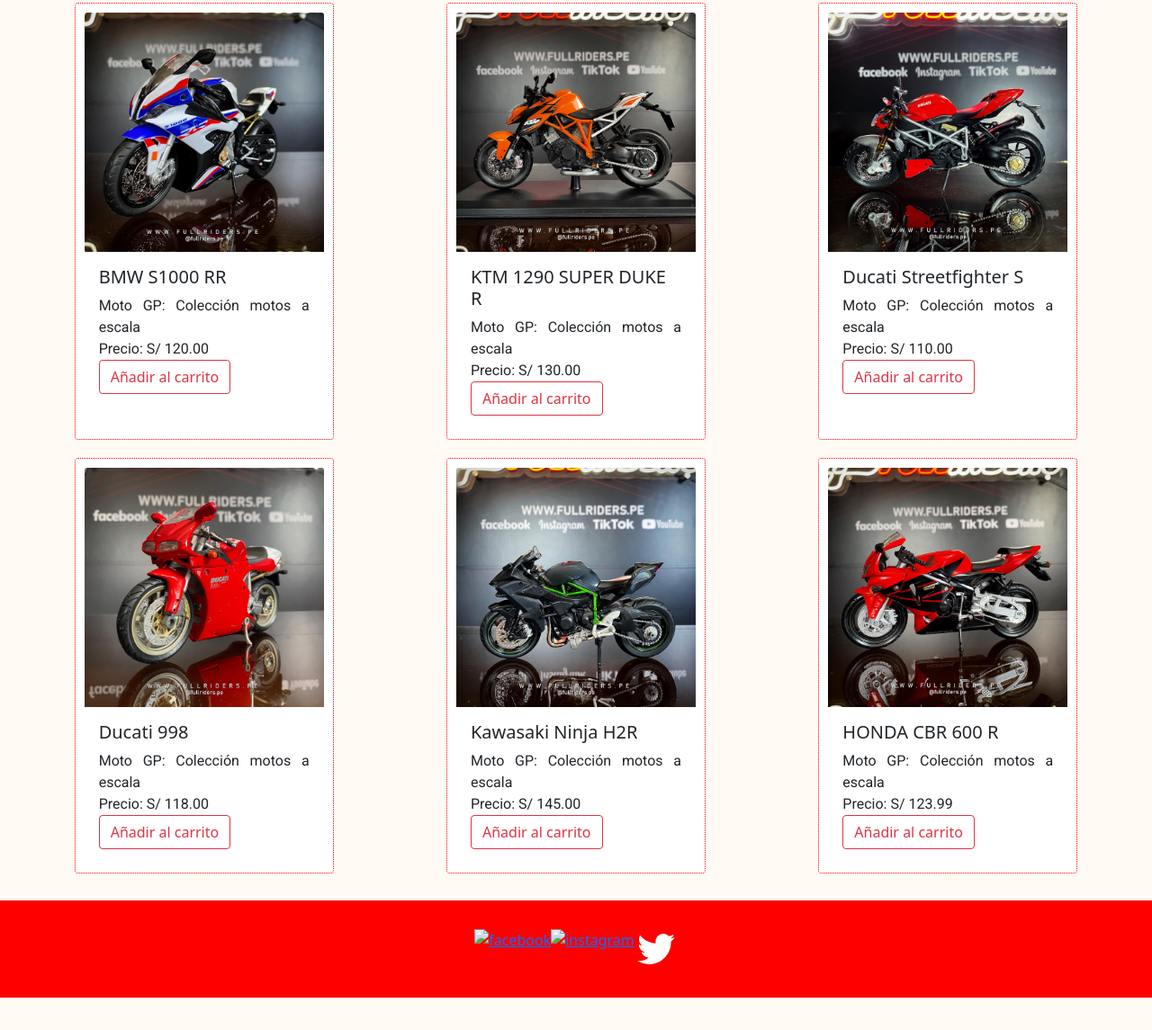
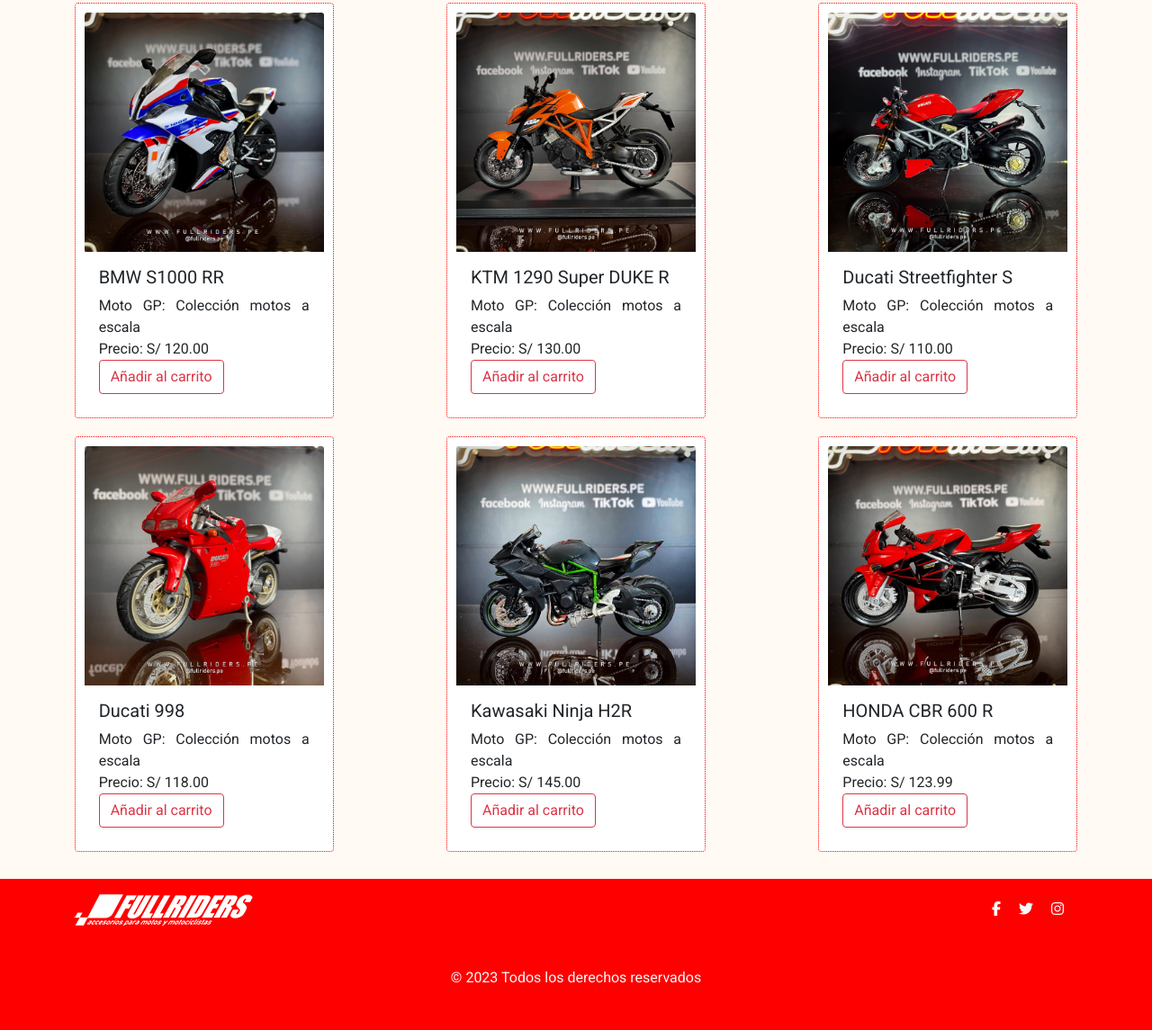
Before and after one commit to jhonyrrh/motoscoleccion, a plain HTML site: page pages/ventas.html in a window 1280 px wide. Shown: the part 265-1410 px from the top of the page at 90% size. Before the commit the page ends 1374 px from the top, so only its background shows below. Drawn offline with nearby package versions, Linux system fonts and the light colour scheme.

Commit message:
entrega final jhony roncal - motos coleccion

```diff
--- a/pages/ventas.html
+++ b/pages/ventas.html
@@ -7,6 +7,7 @@
     <meta name="description" content="Encuentra la moto a escala perfecta para ti en nuestra tienda online. Tenemos una amplia selección de modelos de motos de Moto GP y venta de motos a escala. ¡Haz tu pedido ahora!">
     <meta name="keywords" content="Venta de motos alta cilindrada, Honda CBR 600, Kawasaki, Benelli, Ducati, Motos en oferta, Moto GP a escala, Motos coleccionables, Motos en Perú">
     <link href="https://cdn.jsdelivr.net/npm/bootstrap@5.0.2/dist/css/bootstrap.min.css" rel="stylesheet" integrity="sha384-EVSTQN3/azprG1Anm3QDgpJLIm9Nao0Yz1ztcQTwFspd3yD65VohhpuuCOmLASjC" crossorigin="anonymous">
+    <link rel="stylesheet" href="https://cdnjs.cloudflare.com/ajax/libs/animate.css/4.1.1/animate.min.css">
     <link rel="stylesheet" href="../style/sass.css">
     <script src="https://kit.fontawesome.com/aa69e32c8d.js" crossorigin="anonymous"></script>
     <title>FULL RIDERS - Venta de Motos GP a escala </title>
@@ -18,7 +19,7 @@
         <nav class="navbar navbar-expand-lg navbar-light bg-light">
             <div class="container-fluid">
                 <a class="navbar-brand" href="../index.html">
-                  <img src="../images/logo.webp" alt="logo full riders" width="60" height="40">
+                  <img class="imgLogo" src="../images/logo.png" alt="logo full riders" width="60" height="40">
                 </a>
               <button class="navbar-toggler" type="button" data-bs-toggle="collapse" data-bs-target="#navbarSupportedContent" aria-controls="navbarSupportedContent" aria-expanded="false" aria-label="Toggle navigation">
                 <span class="navbar-toggler-icon"></span>
@@ -42,7 +43,7 @@
                   </li>
                   <li class="nav-item"><a class="nav-link px-2" href="https://www.facebook.com/" target="_blank"> <i class="fa-brands fa-facebook-f" style="color: #ff0000;"></i></a></li>
                   <li class="nav-item"><a class="nav-link px-2" href="https://www.instagram.com/" target="_blank"> <i class="fa-brands fa-instagram" style="color: #ff0000;"></i></a></li>
-
+                  <li class="nav-item"><a class="nav-link px-2" href="https://www.twitter.com/" target="_blank"> <i class="fa-brands fa-twitter" style="color: #ff0000;"></i></a></li>
                 </ul>
                 <form class="d-flex">
                   <input class="form-control me-2" type="search" placeholder="Que moto buscas?" aria-label="Search">
@@ -54,63 +55,63 @@
     </header>
 
     <main>
-        <div class="titulo">
-            <h1>LLÉVATE LAS MEJORES MOTOS DE MOTOGP™ </h1>
+        <div class="titulo text-center text-md-end">
+            <h1 class="animate__animated animate__fadeInDown">LLÉVATE LAS MEJORES MOTOS DE MOTOGP™ </h1>
             <h2>Variedad de modelos a escala real de MOTOGP™</h2>
         </div>
     </main>
 
 
     <section class="tienda">
-      <div class="card bordes" style="width: 18rem;">
-        <img src="../images/bmw-s1000.jpg" class="card-img-top" alt="bmw s1000">
+      <div class="card bordes">
+        <img src="../images/bmw-s1000.jpg" class="card-img-top" alt="moto bmw s1000">
         <div class="card-body">
-          <h5 class="card-title">BMW S1000 RR</h5>
+          <h3 class="card-title">BMW S1000 RR</h3>
           <p class="card-text textCard">Moto GP: Colección motos a escala</p>
           <p class="card-text textCard">Precio: S/ 120.00</p>
           <a href="#" class="btn btn-outline-danger">Añadir al carrito</a>
         </div>
       </div>
-      <div class="card bordes" style="width: 18rem;">
-        <img src="../images/ktm.jpg" class="card-img-top" alt="KTM">
+      <div class="card bordes">
+        <img src="../images/ktm.jpg" class="card-img-top" alt="moto KTM">
         <div class="card-body">
-          <h5 class="card-title">KTM 1290 SUPER DUKE R</h5>
+          <h3 class="card-title">KTM 1290 Super DUKE R</h3>
           <p class="card-text textCard">Moto GP: Colección motos a escala</p>
           <p class="card-text textCard">Precio: S/ 130.00</p>
           <a href="#" class="btn btn-outline-danger">Añadir al carrito</a>
         </div>
       </div>
-      <div class="card bordes" style="width: 18rem;">
-        <img src="../images/ducati-street.jpg" class="card-img-top" alt="Ducati Street">
+      <div class="card bordes">
+        <img src="../images/ducati-street.jpg" class="card-img-top" alt="moto Ducati Street">
         <div class="card-body">
-          <h5 class="card-title">Ducati Streetfighter S</h5>
+          <h3 class="card-title">Ducati Streetfighter S</h3>
           <p class="card-text textCard">Moto GP: Colección motos a escala</p>
           <p class="card-text textCard">Precio: S/ 110.00</p>
           <a href="#" class="btn btn-outline-danger">Añadir al carrito</a>
         </div>
       </div>
-      <div class="card bordes" style="width: 18rem;">
-        <img src="../images/ducati.jpg" class="card-img-top" alt="Ducati">
+      <div class="card bordes">
+        <img src="../images/ducati.jpg" class="card-img-top" alt="moto Ducati">
         <div class="card-body">
-          <h5 class="card-title">Ducati 998</h5>
+          <h3 class="card-title">Ducati 998</h3>
           <p class="card-text textCard">Moto GP: Colección motos a escala</p>
           <p class="card-text textCard">Precio: S/ 118.00</p>
           <a href="#" class="btn btn-outline-danger">Añadir al carrito</a>
         </div>
       </div>
-      <div class="card bordes" style="width: 18rem;">
-        <img src="../images/h2r.jpg" class="card-img-top" alt="Kawasaki H2R">
+      <div class="card bordes">
+        <img src="../images/h2r.jpg" class="card-img-top" alt="moto Kawasaki H2R">
         <div class="card-body">
-          <h5 class="card-title">Kawasaki Ninja H2R</h5>
+          <h3 class="card-title">Kawasaki Ninja H2R</h3>
           <p class="card-text textCard">Moto GP: Colección motos a escala</p>
           <p class="card-text textCard">Precio: S/ 145.00</p>
           <a href="#" class="btn btn-outline-danger">Añadir al carrito</a>
         </div>
       </div>
-      <div class="card bordes" style="width: 18rem;">
-        <img src="../images/hondacbr.jpg" class="card-img-top" alt="Honda CBR">
+      <div class="card bordes">
+        <img src="../images/hondacbr.jpg" class="card-img-top" alt="moto Honda CBR">
         <div class="card-body">
-          <h5 class="card-title">HONDA CBR 600 R</h5>
+          <h3 class="card-title">HONDA CBR 600 R</h3>
           <p class="card-text textCard">Moto GP: Colección motos a escala</p>
           <p class="card-text textCard">Precio: S/ 123.99</p>
           <a href="#" class="btn btn-outline-danger">Añadir al carrito</a>
@@ -118,14 +119,24 @@
       </div>
     </section>
 
-
-    <footer>
-        <div class="redes">
-          <a href="https://www.facebook.com/" target="_blank">    <img src="../images/facebook.svg" alt="facebook"></a>
-          <a href="https://www.instagram.com/" target="_blank">   <img src="../images/instagram.svg" alt="instagram"></a>
-          <a href="https://www.twitter.com/" target="_blank">     <img src="../images/twitter.svg" alt="twitter"></a>
+    <footer class="bg-outline-danger text-light py-3">
+      <div class="container">
+        <div class="row align-items-center">
+          <div class="col-md-6 text-center text-md-start">
+            <img src="../images/logo-footer.png" alt="logo full rider en pie de pagina" class="img-fluid">
+          </div>
+          <div class="col-md-6 text-center text-md-start">
+            <div class="social-links text-md-end mt-3 mt-md-0">
+              <a href="https://www.facebook.com/" target="_blank" class="text-light me-3"><i class="fab fa-facebook-f"></i></a>
+              <a href="https://www.twitter.com/" target="_blank" class="text-light me-3"><i class="fab fa-twitter"></i></a>
+              <a href="https://www.instagram.com/" target="_blank" class="text-light me-3"><i class="fab fa-instagram"></i></a>
+            </div>
+          </div>
+          <div class="col-md-12 text-center mt-3">
+            <p class="derechos">&copy; 2023 Todos los derechos reservados</p>
+          </div>
         </div>
-
+      </div>
     </footer>
 
     <script src="https://cdn.jsdelivr.net/npm/bootstrap@5.0.2/dist/js/bootstrap.bundle.min.js" integrity="sha384-MrcW6ZMFYlzcLA8Nl+NtUVF0sA7MsXsP1UyJoMp4YLEuNSfAP+JcXn/tWtIaxVXM" crossorigin="anonymous"></script>
--- a/sass/_generales.scss
+++ b/sass/_generales.scss
@@ -2,6 +2,7 @@
 
 @mixin titulos(){
     font-size: 40px;
+    font-weight: bold;
     color: $color;
 }
 
@@ -9,29 +10,22 @@
     margin: 0;
     padding: 0;
 }
+
 body{
     background-color: rgb(255, 250, 244);
+    font-family: 'Roboto', sans-serif;
 }
 
 
 
-img{
-    width: 100%;
-}
 
 footer{
     padding: 30px;
     background-color:$color;
 }
 
-.redes{
-    display: flex;
-    flex-direction: row;
-    justify-content: center;
-}
 
 .titulo{
-    font-family: 'Roboto', sans-serif;
     display: flex;
     flex-direction: column;
     justify-content: center;
--- a/sass/_inicio.scss
+++ b/sass/_inicio.scss
@@ -11,7 +11,6 @@
 }
 
 p{
-    font-family: 'Roboto', sans-serif;
     margin: 30px;
     text-align: justify;
 }
@@ -30,6 +29,7 @@ p{
     padding:10px;
     border: 1px dotted $color;
     margin: 10px;
+    width: 18rem;
 }
 
 @media (max-width:720px) {
@@ -65,7 +65,6 @@ p{
     background-color: $color;
 }
 .tituloCaja{
-    font-family: 'Roboto', sans-serif;
     color: white;
     font-size: 30px;
     padding: 0 30px;
@@ -84,3 +83,10 @@ p{
         grid-template-columns: 100%;
     }
 }
+
+.derechos{
+    text-align: center;
+}
+.imgLogo{
+    width: 100%;
+}
--- a/sass/_ventas.scss
+++ b/sass/_ventas.scss
@@ -28,3 +28,10 @@
         place-items: center;
     }
 }
+
+.card{
+    width: 18rem;
+}
+h3{
+    font-size:1.25rem;
+}
```
Also changed, not shown: index.html (+36 -21 lines), pages/contacto.html (+24 -18 lines), pages/galeria.html (+28 -22 lines), pages/historia.html (+26 -19 lines), images/logo-footer.png (added), images/logo.png (added), images/logo.webp (deleted), style/sass.css, 1 other file.
